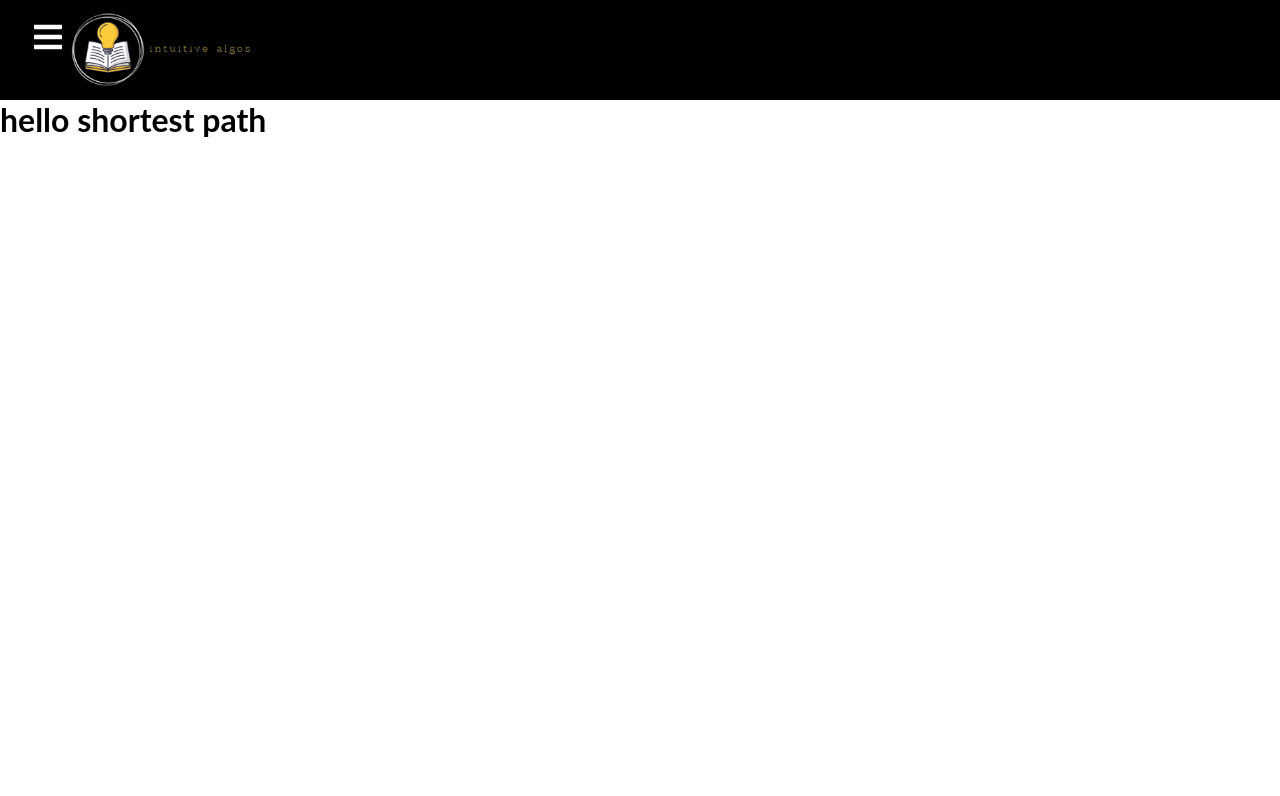
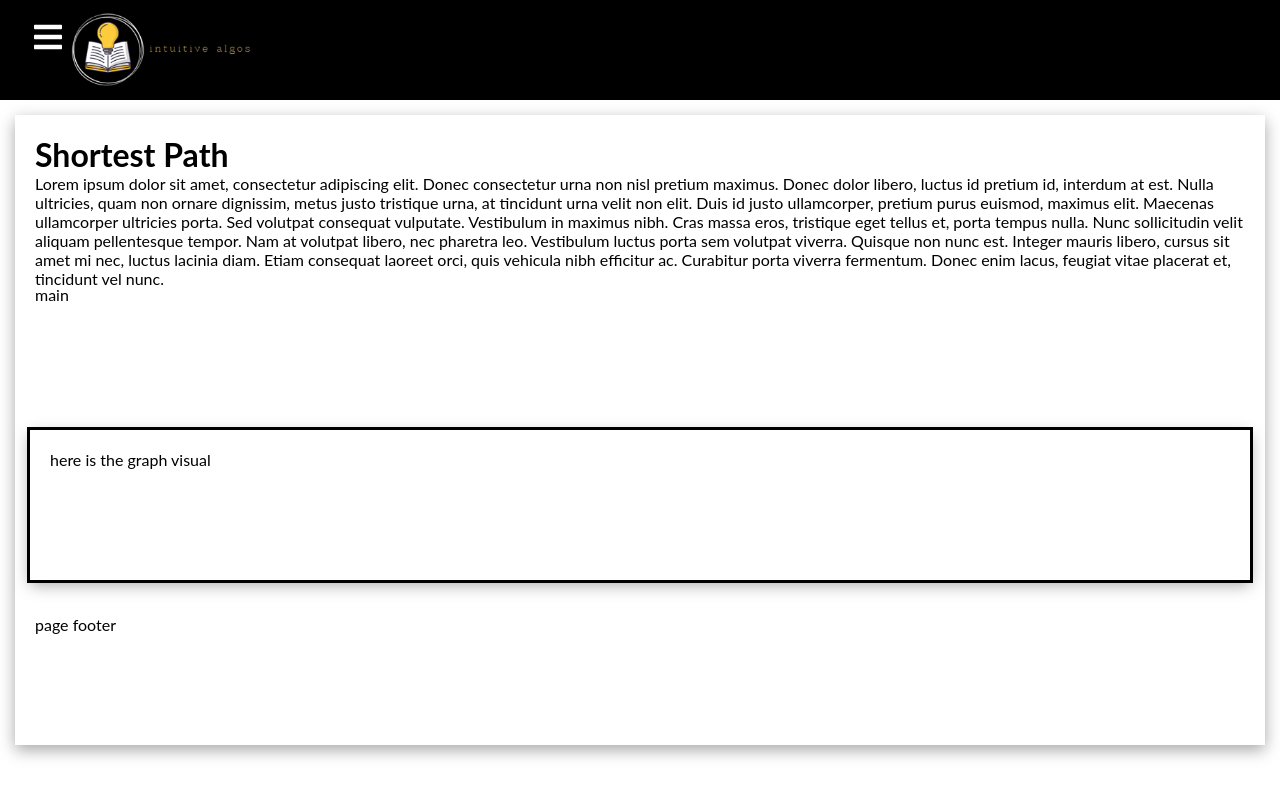
Before and after one commit to andrewk007/seniorProject, a React (Create React App) app in the folder algo-dictionary/: page /shortest in a window 1280 px wide. Shown: the top 796 px of the page. Built offline with nearby package versions, Linux system fonts and the light colour scheme.

Commit message:
algo templates

```diff
--- /dev/null
+++ b/algo-dictionary/src/components/playButton.js
@@ -0,0 +1,15 @@
+import React,{Component} from 'react'
+import * as FaIcons from "react-icons/fa";
+import {IconContext} from 'react-icons';
+class playButton extends Component{
+    render(){
+        return (
+            <>
+            <FaIcons.FaPlay/>
+            </>
+        );
+    }
+
+}
+
+export default playButton
--- a/algo-dictionary/src/components/top/SidebarData.js
+++ b/algo-dictionary/src/components/top/SidebarData.js
@@ -1,7 +1,6 @@
 import React from 'react';
-import * as FaIcons from "react-icons/fa";
+
 import * as AiIcons from "react-icons/ai";
-import * as IOIcons from 'react-icons/io';
 import * as FcIcons from 'react-icons/fc';
 
 export const SidebarData = [
--- /dev/null
+++ b/algo-dictionary/src/pages/AlgoPages/BFS.css
@@ -0,0 +1,23 @@
+.wrapper {
+    display: flex;
+    flex-direction: column;
+    box-shadow: rgba(0, 0, 0, 0.35) 0px 5px 15px;
+    margin:15px;
+  }
+
+  .wrapper > * {
+    padding: 20px;
+    height:150px;
+  }
+
+  .page-main {
+    flex-grow: 1;
+  }
+  .algo-box{
+    display: flex;
+    flex-direction: column;
+    box-shadow: rgba(0, 0, 0, 0.35) 0px 5px 15px;
+    margin:15px;
+    outline-style:solid;
+    border-color:black;
+  }
--- a/algo-dictionary/src/pages/AlgoPages/BFS.js
+++ b/algo-dictionary/src/pages/AlgoPages/BFS.js
@@ -1,14 +1,31 @@
-import React from 'react'
-
-const bfs = ""
+import React,{Component} from 'react'
+import '../AlgoPages/BFS.css'
+import playButton from '../../components/playButton';
 
 
-function BFS() {
-    return (
-    <h1>
-        hello BFS
-    </h1>
-    );
+class BFS extends Component {
+    render(){
+        return (
+            <div class="wrapper">
+       <header class="page-header">
+           <h1> BFS</h1>
+         <p>Lorem ipsum dolor sit amet, consectetur adipiscing elit. Donec consectetur urna non nisl pretium maximus. Donec dolor libero, luctus id pretium id, interdum at est. Nulla ultricies, quam non ornare dignissim, metus justo tristique urna, at tincidunt urna velit non elit. Duis id justo ullamcorper, pretium purus euismod, maximus elit. Maecenas ullamcorper ultricies porta. Sed volutpat consequat vulputate. Vestibulum in maximus nibh. Cras massa eros, tristique eget tellus et, porta tempus nulla. Nunc sollicitudin velit aliquam pellentesque tempor. Nam at volutpat libero, nec pharetra leo. Vestibulum luctus porta sem volutpat viverra. Quisque non nunc est. Integer mauris libero, cursus sit amet mi nec, luctus lacinia diam. Etiam consequat laoreet orci, quis vehicula nibh efficitur ac. Curabitur porta viverra fermentum. Donec enim lacus, feugiat vitae placerat et, tincidunt vel nunc.</p>
+       </header>
+       <main class="page-main">
+         <p> main</p>
+       </main>
+
+       <div class="algo-box">
+       <playButton/>
+
+       </div>
+       <footer class="page-footer">
+        <p>page footer</p>
+       </footer>
+     </div>
+         );
+    }
+
 }
 
 export default BFS
--- /dev/null
+++ b/algo-dictionary/src/pages/AlgoPages/ShortestPath.css
@@ -0,0 +1,8 @@
+.algo-box{
+    display: flex;
+    flex-direction: column;
+    box-shadow: rgba(0, 0, 0, 0.35) 0px 5px 15px;
+    margin:15px;
+    outline-style:solid;
+    border-color:black;
+  }
--- a/algo-dictionary/src/pages/AlgoPages/ShortestPath.js
+++ b/algo-dictionary/src/pages/AlgoPages/ShortestPath.js
@@ -1,13 +1,23 @@
 import React from 'react'
-
-
-
+import '../AlgoPages/ShortestPath.css'
 
 function ShortestPath() {
     return (
-    <h1>
-        hello shortest path
-    </h1>
+        <div class="wrapper">
+        <header class="page-header">
+            <h1> Shortest Path</h1>
+          <p>Lorem ipsum dolor sit amet, consectetur adipiscing elit. Donec consectetur urna non nisl pretium maximus. Donec dolor libero, luctus id pretium id, interdum at est. Nulla ultricies, quam non ornare dignissim, metus justo tristique urna, at tincidunt urna velit non elit. Duis id justo ullamcorper, pretium purus euismod, maximus elit. Maecenas ullamcorper ultricies porta. Sed volutpat consequat vulputate. Vestibulum in maximus nibh. Cras massa eros, tristique eget tellus et, porta tempus nulla. Nunc sollicitudin velit aliquam pellentesque tempor. Nam at volutpat libero, nec pharetra leo. Vestibulum luctus porta sem volutpat viverra. Quisque non nunc est. Integer mauris libero, cursus sit amet mi nec, luctus lacinia diam. Etiam consequat laoreet orci, quis vehicula nibh efficitur ac. Curabitur porta viverra fermentum. Donec enim lacus, feugiat vitae placerat et, tincidunt vel nunc.</p>
+        </header>
+        <main class="page-main">
+          <p> main</p>
+        </main>
+        <div class="algo-box">
+      <p> here is the graph visual</p>
+        </div>
+        <footer class="page-footer">
+         <p>page footer</p>
+        </footer>
+      </div>
     );
 }
 
```
Also changed, not shown: algo-dictionary/src/components/Canvas.js (+12 -2 lines).
